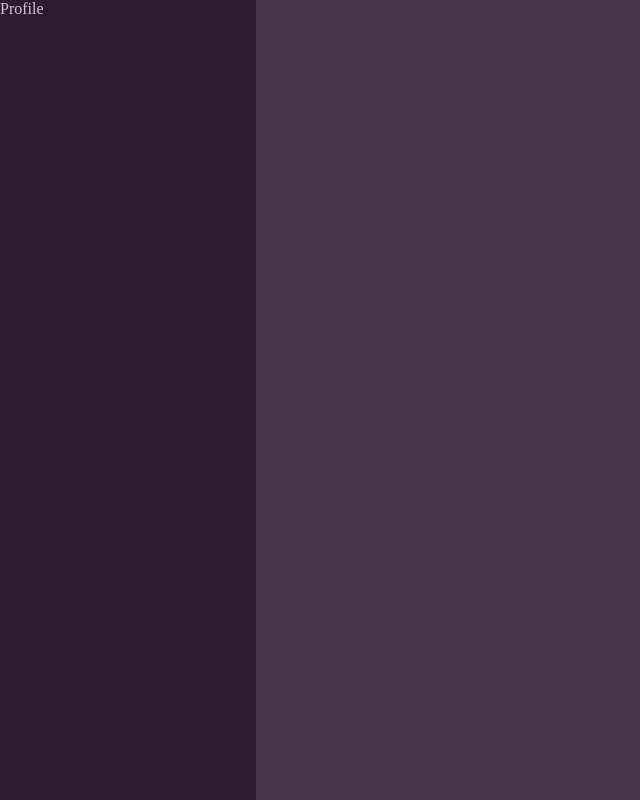
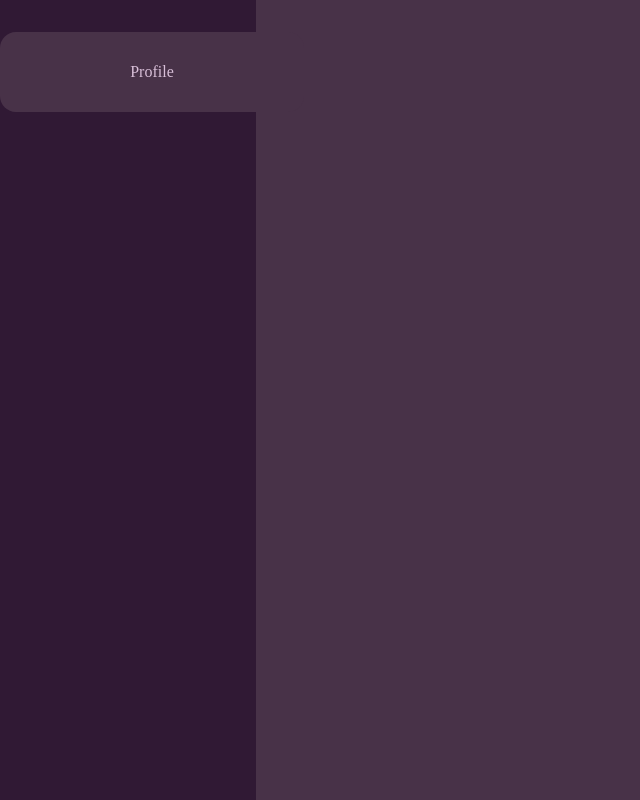
Before and after one commit to palakdesai4501/DigiCafe, a React (Vite) app: page / in a window 1280 px wide. Shown: the whole page, without its empty margins (0-640 px from the left). Built offline with nearby package versions, Linux system fonts and the light colour scheme.

Commit message:
Feature: Added Styling to profile component

```diff
--- a/src/App.scss
+++ b/src/App.scss
@@ -18,3 +18,17 @@ body{
     z-index: 100;
     color: $light_purple;
 }
+
+.profile {
+    width: 19rem;
+    height: 5rem;
+    background-color: $purple;
+    display: flex;
+    flex-direction: column;
+    justify-content: center;
+    align-items: center;
+    border-radius: 1rem;
+    margin: auto{
+        top: 2rem;
+    };
+}
--- a/src/components/Profile.jsx
+++ b/src/components/Profile.jsx
@@ -2,7 +2,7 @@ import React from 'react'
 
 const Profile = () => {
   return (
-    <div>
+    <div className='profile'>
       Profile
     </div>
   )
```
